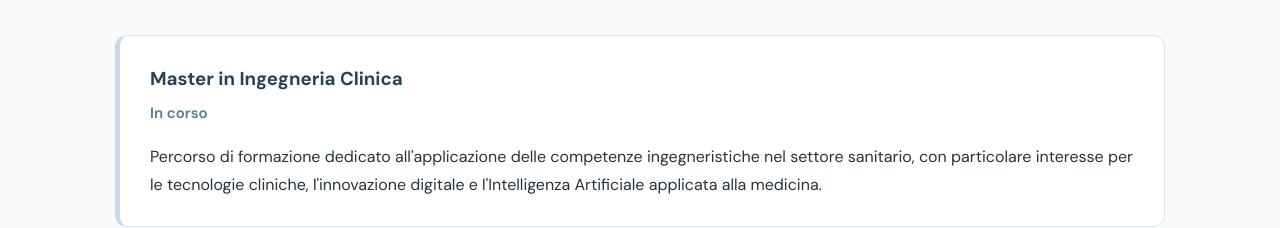
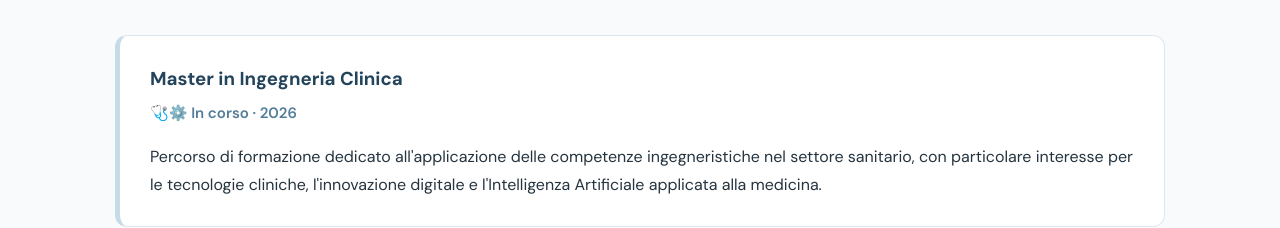
Before and after one commit to S0MGlr/SofiaMarilinaGlorioso, a plain HTML site: page index.html in a window 1280 px wide. Shown: the part 2856-3084 px from the top of the page. Drawn offline with Linux system fonts and the light colour scheme.

Commit message:
Update status text with emoji and year

```diff
--- a/index.html
+++ b/index.html
@@ -1173,7 +1173,7 @@
             </h3>
 
             <p class="organizzazione">
-              In corso
+              🩺⚙️ In corso · 2026
             </p>
 
             <p>
```
